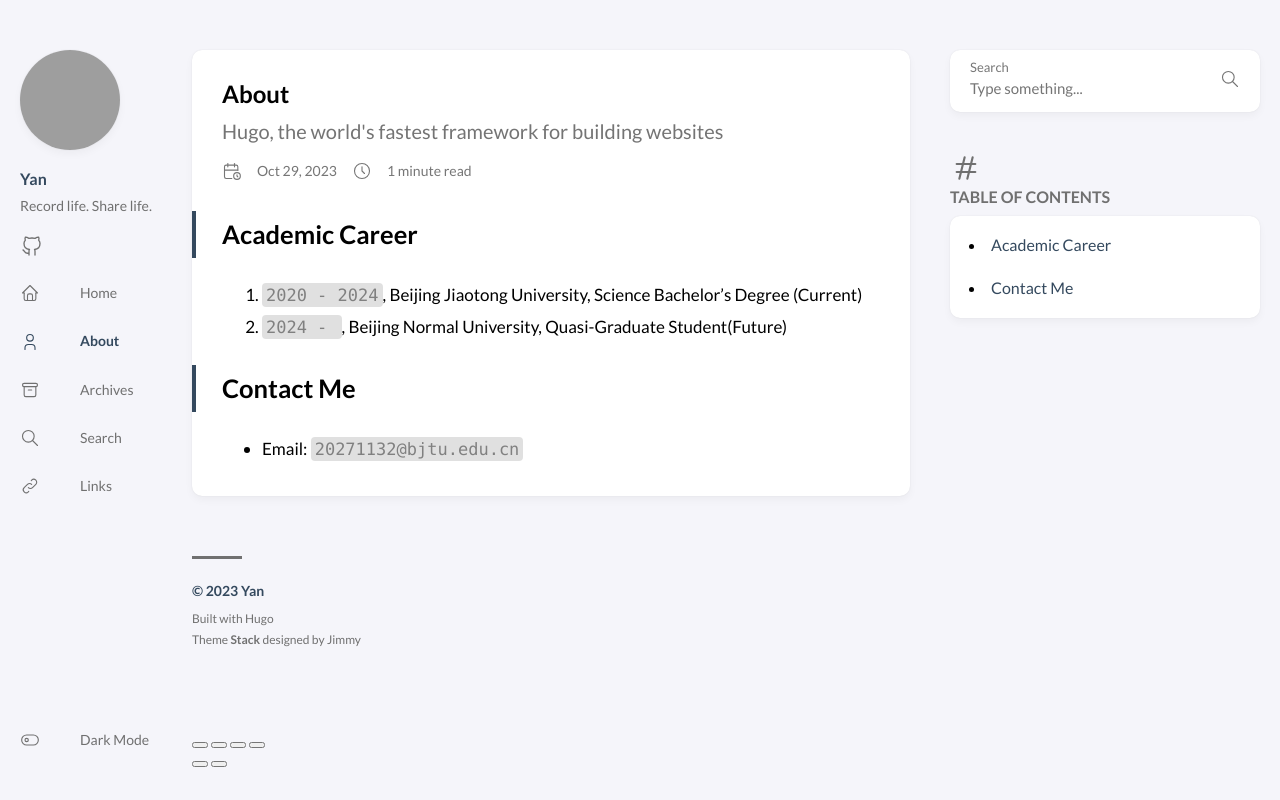
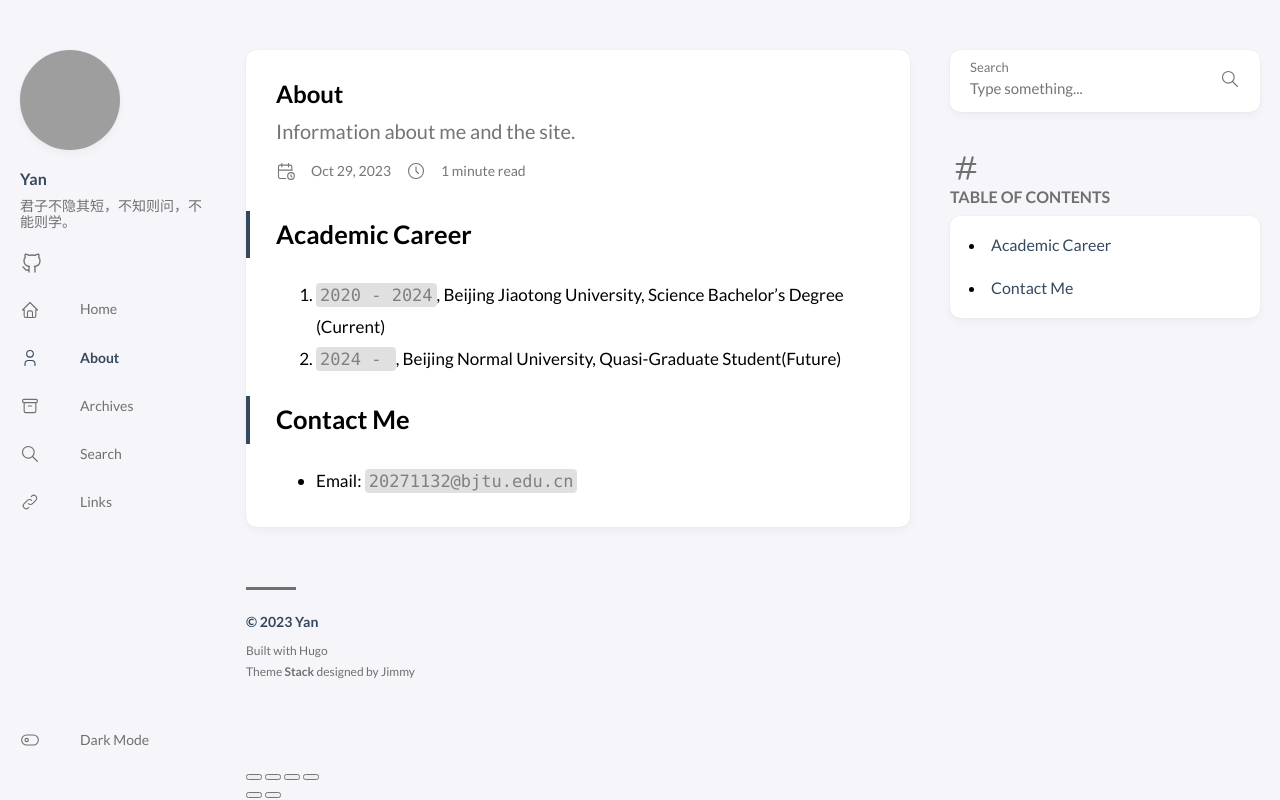
Before and after one commit to Yanxize/Yanxize-Yanxize.github.io, a plain HTML site: page page/about/index.html in a window 1280 px wide. Drawn offline with nearby package versions, Linux system fonts and the light colour scheme; some packages are replaced by stand-ins of ours; grey boxes are pictures that could not be loaded; a script that the page names is missing.

Commit message:
change config

```diff
--- a/page/about/index.html
+++ b/page/about/index.html
@@ -1,19 +1,19 @@
 <!DOCTYPE html>
 <html lang="en-us" dir="ltr">
     <head><meta charset='utf-8'>
-<meta name='viewport' content='width=device-width, initial-scale=1'><meta name='description' content='Hugo, the world&#39;s fastest framework for building websites'>
+<meta name='viewport' content='width=device-width, initial-scale=1'><meta name='description' content='Information about me and the site.'>
 <title>About</title>
 
 <link rel='canonical' href='https://yanxize.github.io//page/about/'>
 
 <link rel="stylesheet" href="/scss/style.min.24ef1cc321916467896e8c70c10c0ad7b98c2a8df14298032fb637216e397f50.css"><meta property='og:title' content='About'>
-<meta property='og:description' content='Hugo, the world&#39;s fastest framework for building websites'>
+<meta property='og:description' content='Information about me and the site.'>
 <meta property='og:url' content='https://yanxize.github.io//page/about/'>
 <meta property='og:site_name' content='Yan'>
 <meta property='og:type' content='article'><meta property='article:section' content='Page' /><meta property='article:published_time' content='2023-10-29T21:51:34&#43;08:00'/><meta property='article:modified_time' content='2023-10-29T21:51:34&#43;08:00'/>
 <meta name="twitter:site" content="@ChandraOpenAcc">
     <meta name="twitter:creator" content="@ChandraOpenAcc"><meta name="twitter:title" content="About">
-<meta name="twitter:description" content="Hugo, the world&#39;s fastest framework for building websites">
+<meta name="twitter:description" content="Information about me and the site.">
     <link rel="shortcut icon" href="/images/icon-astronomy-96.png" />
 
     </head>
@@ -65,7 +65,7 @@
 
         <div class="site-meta">
             <h1 class="site-name"><a href="/">Yan</a></h1>
-            <h2 class="site-description">Record life. Share life.</h2>
+            <h2 class="site-description">君子不隐其短，不知则问，不能则学。</h2>
         </div>
     </header><ol class="social-menu">
 
@@ -285,7 +285,7 @@
 
 
         <h3 class="article-subtitle">
-            Hugo, the world&#39;s fastest framework for building websites
+            Information about me and the site.
         </h3>
 
     </div>
```
Also changed, not shown: 404.html (+1 -1 lines), categories/index.html (+1 -1 lines), categories/s/index.html (+1 -1 lines), categories/test/index.html (+1 -1 lines), index.html (+1 -1 lines), page/archives/index.html (+1 -1 lines), page/index.html (+1 -1 lines), page/links/index.html (+1 -1 lines), page/search/index.html (+1 -1 lines), posts/diary_2023_10_27/index.html (+1 -1 lines), posts/index.html (+1 -1 lines), tags/d/index.html (+1 -1 lines), tags/index.html (+1 -1 lines), 1 other file.
